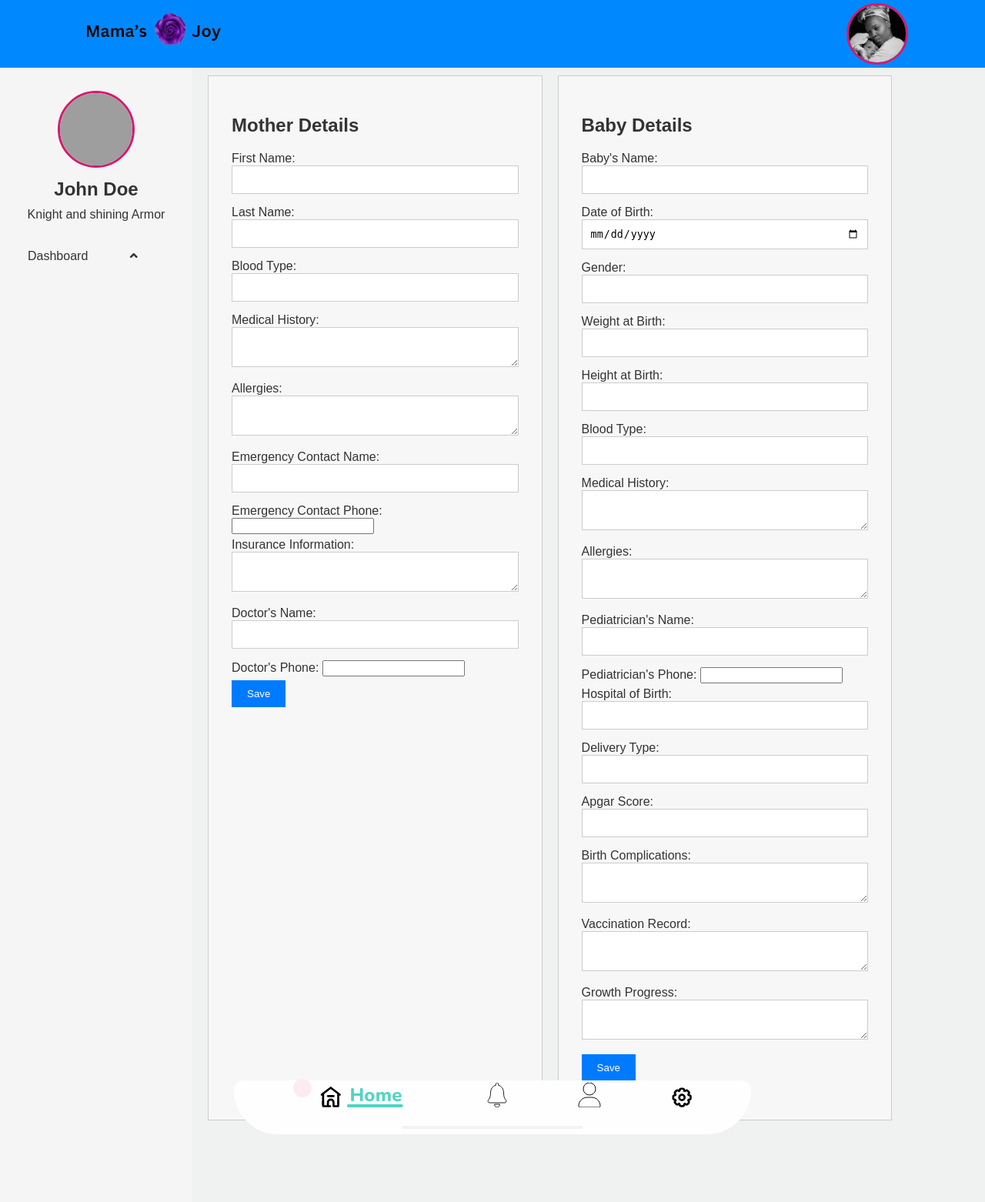
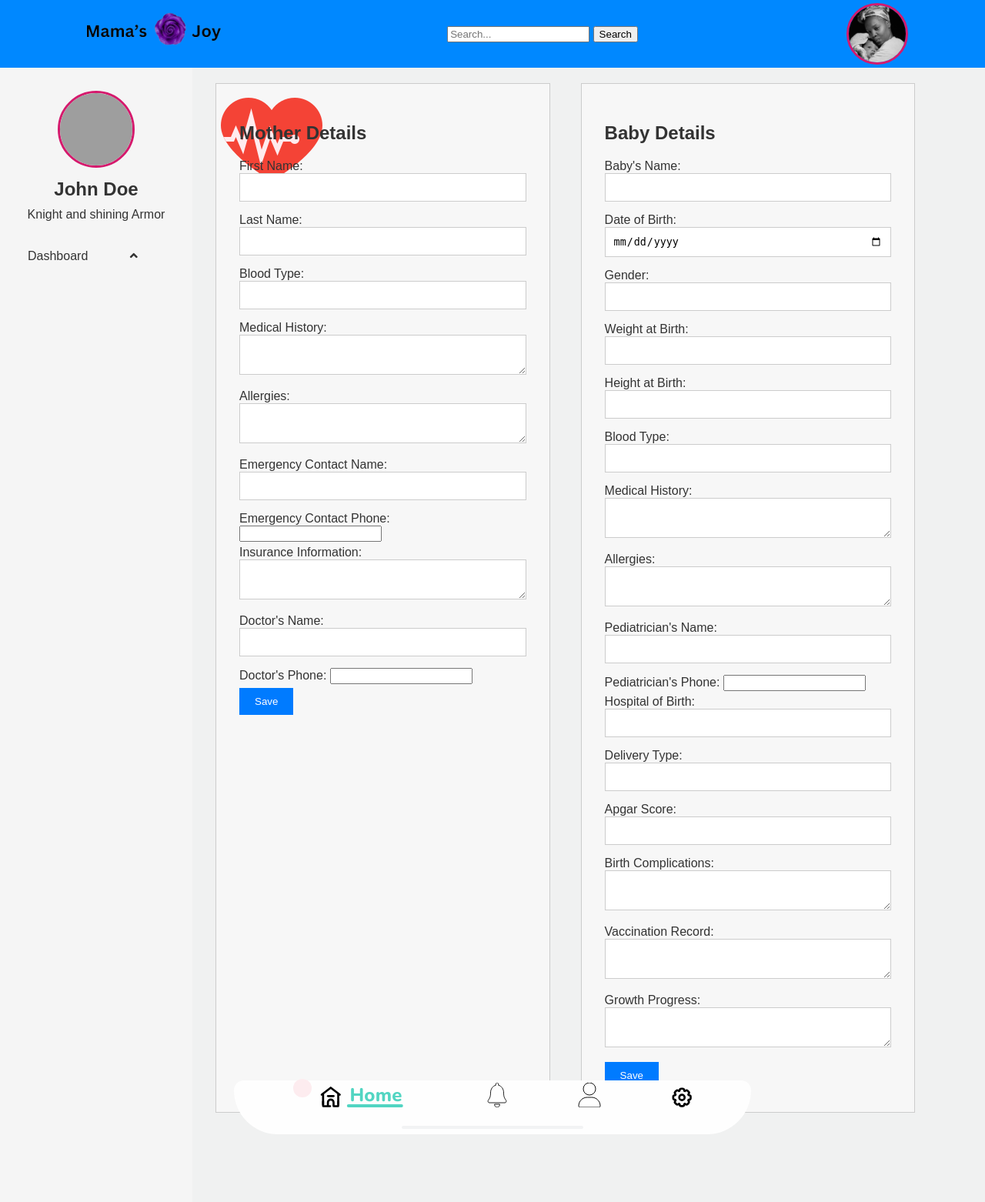
Before and after one commit to sathagesey33/Mama-s-Joy, a Python web app: template templates/Dashboard/nav.html in a window 1280 px wide. Shown: the whole page at 77% size. Run offline with Jinja, Linux system fonts and the light colour scheme; the template is opened without the code that fills it, so the values that code supplies are empty; grey boxes are pictures that could not be loaded.

Commit message:
add a search box

```diff
--- a/static/style/details.css
+++ b/static/style/details.css
@@ -19,13 +19,17 @@
     flex: 1;
     width: calc(50% - 30px); /* 50% width minus margin */
     max-width: 700px;
-    margin: 10px;
+    margin: 20px;
     padding: 30px;
     height: auto;
     background: #f7f7f7;
     border: 1px solid #ccc;
     box-sizing: border-box;
     overflow: auto;
+}
+#motherform {
+    background-image: url(/static/images/icons8-heart-144.png);
+    background-repeat: no-repeat;
 }
 
 form label {
--- a/templates/Dashboard/nav.html
+++ b/templates/Dashboard/nav.html
@@ -13,6 +13,10 @@
 <!-- partial:index.partial.html -->
 <header class="nav">
     <img src="/static/images/Mama_s_Joy-removebg-preview.png" alt="Purple Rose Logo" id="logo">
+    <form action="/search" method="get">
+        <input type="search" name="q" placeholder="Search...">
+        <input type="submit" value="Search">
+      </form>
     <img src="/static/images/andrae-ricketts-Q9_zv0LN4jU-unsplash.jpg" alt="Profile" class="profile-image" loading="lazy">
 </header>
 <!-- partial -->
```
